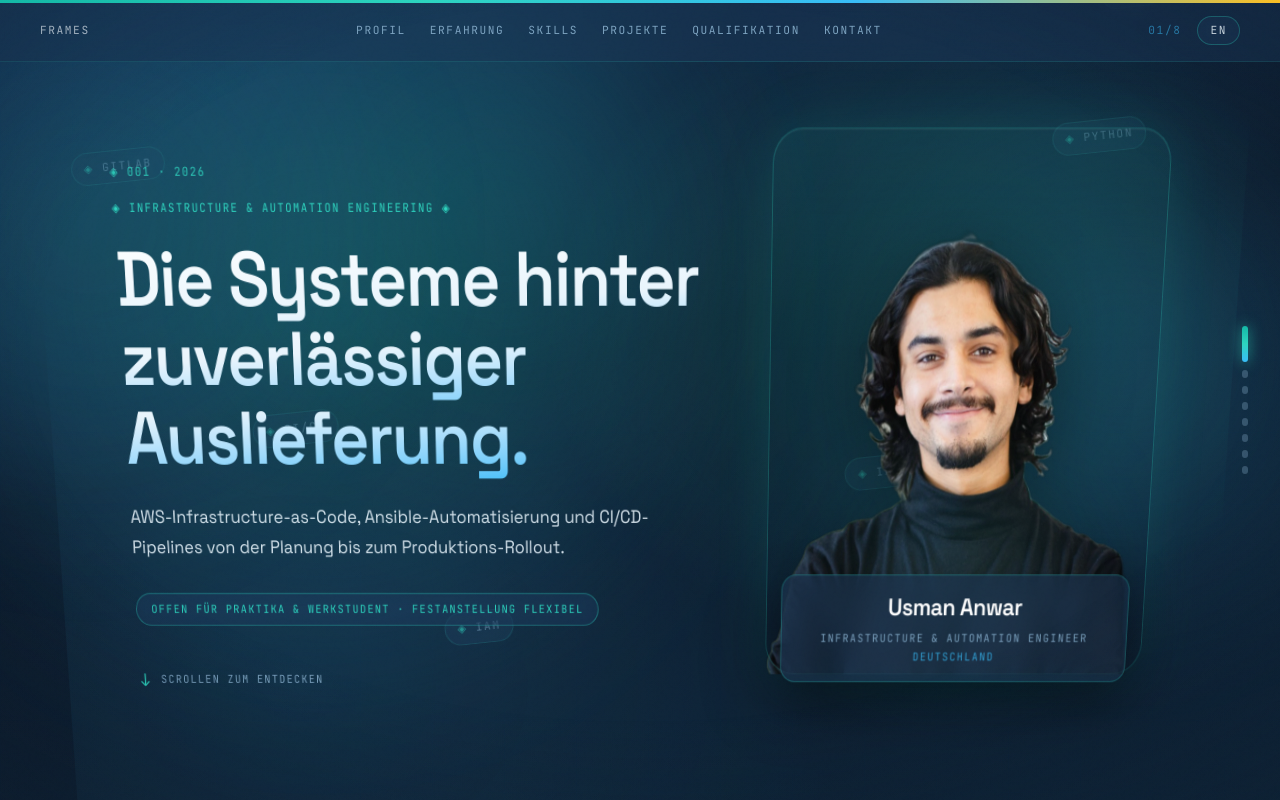
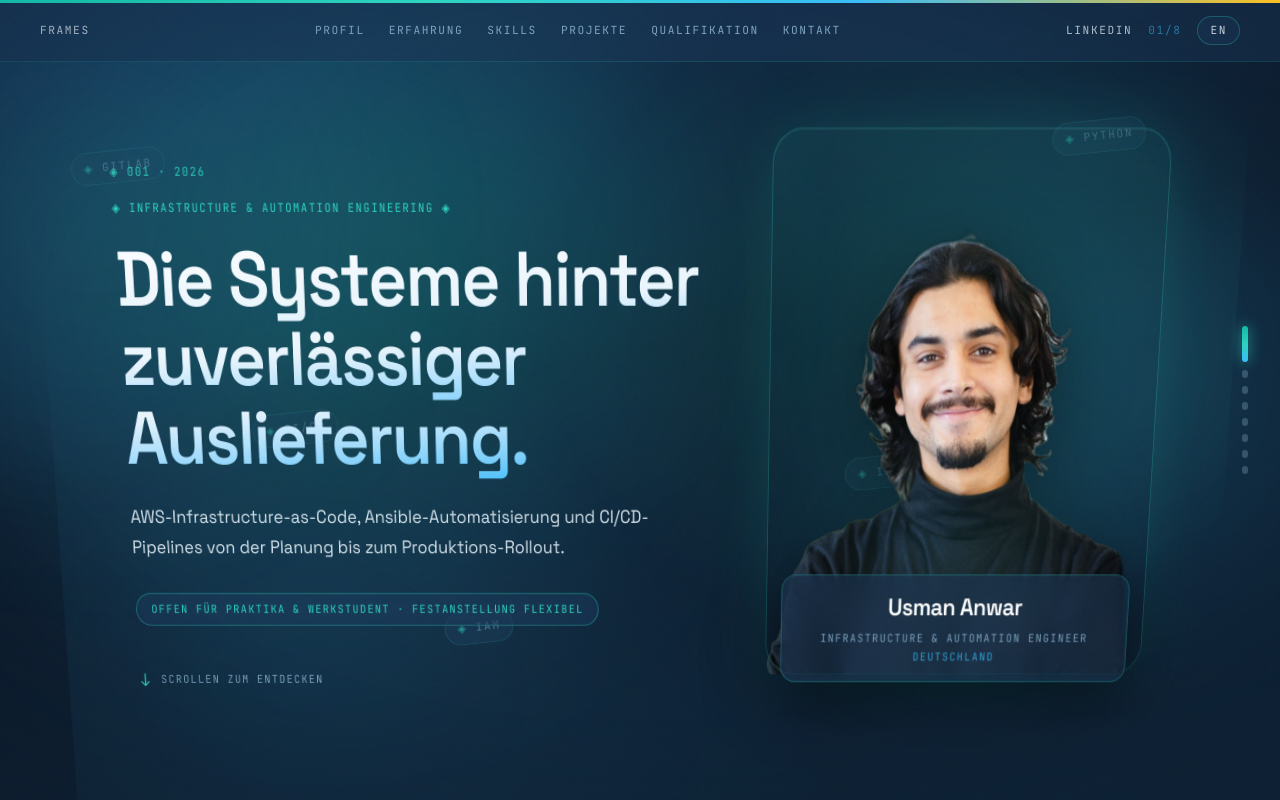
Before and after one commit to usmananwarmir/usmananwarmir.github.io, a Next.js app: page /de in a window 1280 px wide. Shown: the top 800 px of the page. Built offline with nearby package versions, Linux system fonts and the light colour scheme.

Commit message:
Add LinkedIn to navbar and ensure contact CTA links to profile

```diff
--- a/src/components/frames/ContactFrame.tsx
+++ b/src/components/frames/ContactFrame.tsx
@@ -33,6 +33,7 @@ export function ContactFrame({ content, locale }: ContactFrameProps) {
           href={SITE.linkedIn}
           target="_blank"
           rel="noopener noreferrer"
+          aria-label="Connect with Usman Anwar on LinkedIn"
           data-cursor="CONNECT"
           whileHover={{ scale: 1.03, rotateX: -2 }}
           whileTap={{ scale: 0.98 }}
@@ -44,7 +45,7 @@ export function ContactFrame({ content, locale }: ContactFrameProps) {
           }}
         >
           <motion.span
-            className="absolute inset-0 opacity-0 group-hover:opacity-100 transition-opacity"
+            className="absolute inset-0 opacity-0 group-hover:opacity-100 transition-opacity pointer-events-none"
             style={{
               background:
                 "linear-gradient(90deg, transparent, rgba(34,211,238,0.15), transparent)",
--- a/src/components/layout/SiteNav.tsx
+++ b/src/components/layout/SiteNav.tsx
@@ -1,6 +1,7 @@
 "use client";
 
 import { motion } from "framer-motion";
+import { SITE } from "@/lib/constants";
 import { SECTION_IDS } from "@/lib/sections";
 import type { Locale } from "@/lib/types";
 import type { SiteContent } from "@/lib/types";
@@ -72,8 +73,17 @@ export function SiteNav({
         })}
       </nav>
 
-      <div className="flex items-center gap-4">
-        <span className="mono-label text-cyan-accent/60 hidden sm:inline">
+      <div className="flex items-center gap-3 sm:gap-4">
+        <a
+          href={SITE.linkedIn}
+          target="_blank"
+          rel="noopener noreferrer"
+          data-cursor="LINKEDIN"
+          className="mono-label text-xs text-silver/80 hover:text-aqua-accent transition-colors"
+        >
+          LinkedIn
+        </a>
+        <span className="mono-label text-cyan-accent/60 hidden md:inline">
           {String(activeSection + 1).padStart(2, "0")}/{SECTION_IDS.length}
         </span>
         <Link
```
